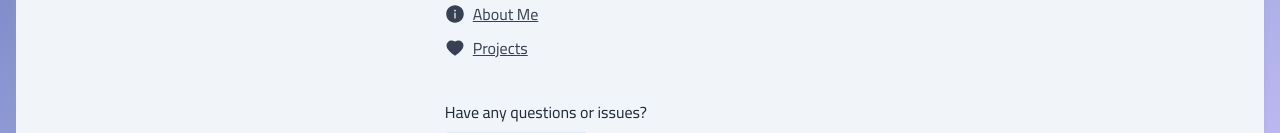
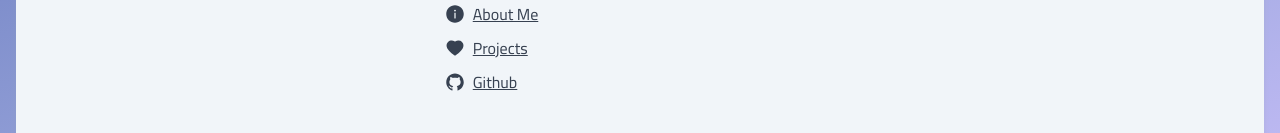
Before and after one commit to Dragoninventor/dragoninventor-website, a Next.js app: page / in a window 1280 px wide. Shown: the part 1056-1189 px from the top of the page. Built offline with nearby package versions, Linux system fonts and the light colour scheme.

Commit message:
Added footer link for Github profile.

```diff
--- a/components/siteFooter/index.tsx
+++ b/components/siteFooter/index.tsx
@@ -2,7 +2,12 @@ import Link from "next/link";
 import { DateTime } from "luxon";
 import { Cairo } from "next/font/google";
 import { ReactNode } from "react";
-import { AiFillHeart, AiFillHome, AiFillInfoCircle } from "react-icons/ai";
+import {
+	AiFillGithub,
+	AiFillHeart,
+	AiFillHome,
+	AiFillInfoCircle,
+} from "react-icons/ai";
 import Card from "@/components/card";
 import { BsArrowRight } from "react-icons/bs";
 
@@ -55,6 +60,12 @@ const SiteFooter = () => {
 							>
 								Projects
 							</FooterLink>
+							<FooterLink
+								href="https://github.com/Dragoninventor"
+								icon={<AiFillGithub size={"1.25em"} />}
+							>
+								Github
+							</FooterLink>
 						</div>
 
 						<p className={"flex flex-col items-start gap-2"}>
```
